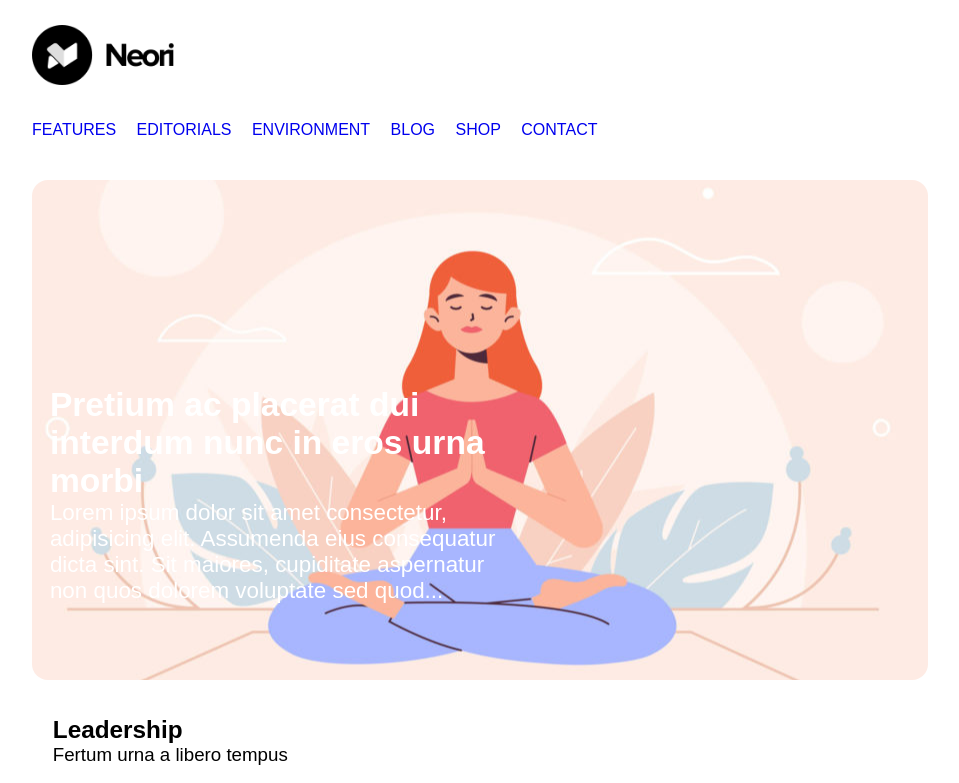
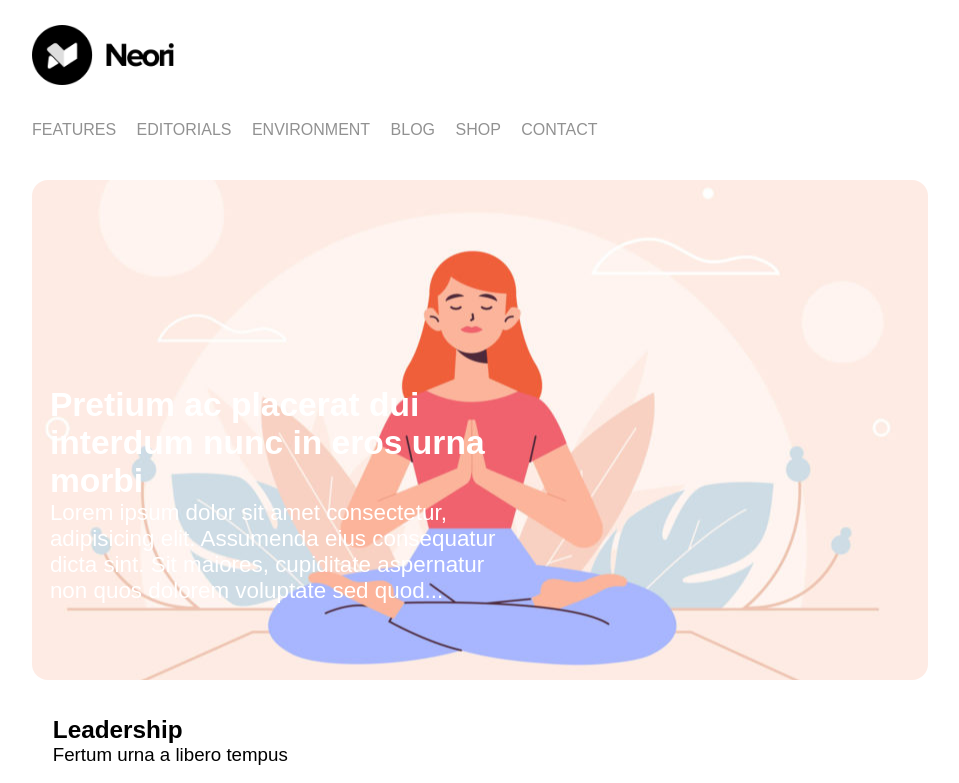
Before and after one commit to sandyclaws89/htmlcss-wp, a plain HTML site: page index.html in a window 1280 px wide. Shown: the top 783 px of the page, without its empty margins (160-1119 px from the left). Drawn offline with Linux system fonts and the light colour scheme.

Commit message:
modifiche

```diff
--- a/css/style.css
+++ b/css/style.css
@@ -18,6 +18,7 @@ header{
 
 a{
     text-decoration: none;
+    color:#919191;
 }
 
 li{
```
